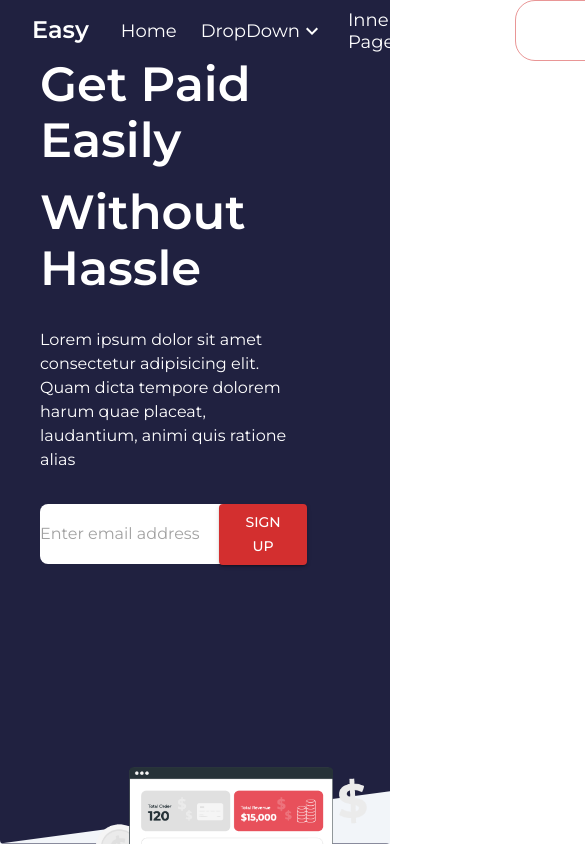
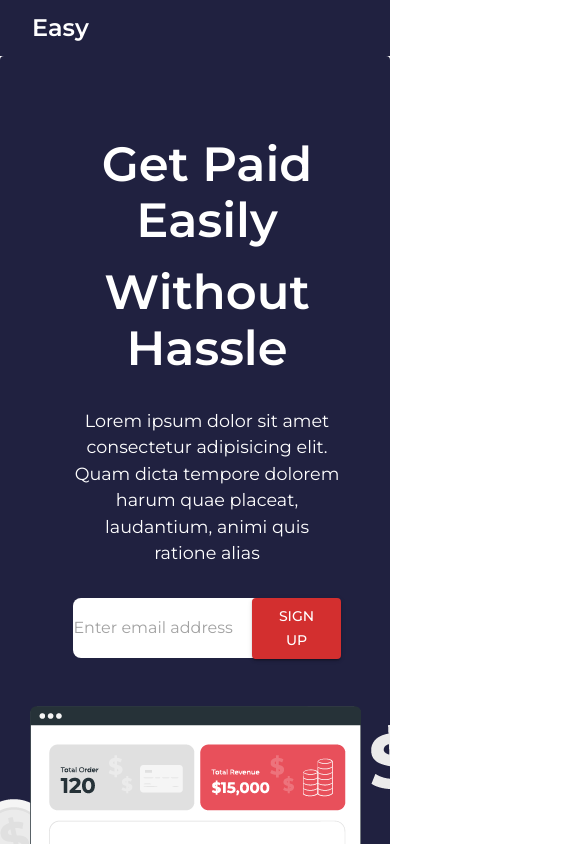
Before and after one commit to Kwesi-dev/material-ui-web-template, a React (Create React App) app: page / in a window 390 px wide. Shown: the top 844 px of the page, 585 px wide, since content can reach past the window. Built offline with nearby package versions, Linux system fonts and the light colour scheme.

Commit message:
working on the responsive designing

```diff
--- a/src/App.js
+++ b/src/App.js
@@ -11,6 +11,18 @@ const theme = createTheme({
     fontFamily:[
       "Montserrat"
     ]
+  },
+  breakpoints: {
+    values: {
+      xs: 0,
+      mobile: 425,
+      sm: 600,
+      tablet: 768,
+      md: 900,
+      laptop: 1024,
+      lg: 1200,
+      xl: 1536,
+    },
   }
 })
 function App() {
--- a/src/components/Navbar.jsx
+++ b/src/components/Navbar.jsx
@@ -29,7 +29,7 @@ const Navbar = ()=>{
                                 Easy
                             </Typography>
                         </Link>
-                        <Box sx={{flex: 3, display: "flex", alignItems: "center", justifyContent: "space-between"}}>
+                        <Box sx={{flex: 3, display: {xs: "none", md:"flex"}, alignItems: "center", justifyContent: "space-between"}}>
                             <Box sx={{display: "flex", alignItems: "center"}}>
                                 <Link to="/" style={{color: "inherit", textDecoration: "none"}}>
                                     <Box sx={{display: "flex", mr: 3, cursor: "pointer", alignItems: "center", ":hover":{ color: "#ab3849"}}}>
@@ -63,7 +63,7 @@ const Navbar = ()=>{
                                 </Link>
                                 <Link to="/contact" style={{color: "inherit", textDecoration: "none"}}>
                                     <Box sx={{display: "flex", mr: 3, cursor: "pointer", alignItems: "center", ":hover":{ color: "#ab3849"}}}>
-                                        <Typography variant="span" sx={{fontSize: 18}}>Contact Us</Typography>
+                                        <Typography variant="span" sx={{fontSize: {md: 16, laptop: 18}}}>Contact Us</Typography>
                                     </Box>
                                 </Link>
                             </Box>
--- a/src/pages/Blogs.jsx
+++ b/src/pages/Blogs.jsx
@@ -11,7 +11,7 @@ const Blogs = () => {
             </Box>
             <Grid container spacing={3}>
                 {blogs.map((blog)=>
-                    <Grid item md={3} key={blog.id}>
+                    <Grid item mobile={6} md={3} key={blog.id}>
                         <Card sx={{cursor: "pointer"}}>
                             <CardMedia
                                 component="img"
--- a/src/pages/Home.jsx
+++ b/src/pages/Home.jsx
@@ -5,15 +5,15 @@ import Slant from "../assets/slant.svg"
 const Home = () => {
   return (
     <Paper
-        sx={(theme)=>({backgroundColor: "#202140", height: `calc(100vh - ${theme.mixins.toolbar.minHeight}px)`, width:"100%", overflowX: "hidden",position: "relative", top: `${theme.mixins.toolbar.minHeight}px`})} elevation={0}>
-        <Container maxWidth="lg" sx={{height: "100%"}}>
-            <Grid container alignItems="center" justifyContent="center" sx={{height: "80%"}}>
-                <Grid item xs={12} md={6} sx={{pl: 3}}>
-                    <Box sx={{width: "80%", mb: 4}}>
-                        <Typography variant="h3" component="h3" color="#ffff" sx={{fontWeight: "bold", mb: 2}}>Get Paid Easily</Typography>
-                        <Typography variant="h3" component="h3" color="#ffff" sx={{fontWeight: "bold"}}>Without Hassle</Typography>
+        sx={(theme)=>({backgroundColor: "#202140", height: {sm: "100%", md: `calc(100vh - ${theme.mixins.toolbar.minHeight}px)`}, width:"100%", overflowX: "hidden",position: "relative", top: `${theme.mixins.toolbar.minHeight}px`})} elevation={0}>
+        <Container maxWidth="lg" sx={{height: "100%", width:"100%"}}>
+            <Grid container alignItems="center" justifyContent="center" sx={{width: "100%", height: "80%", m: {xs: "0 auto"}}}>
+                <Grid item xs={12} md={6} sx={{pl: 3, display: {xs: 'flex', md: "block"}, flexDirection: {xs: "column", md: "inherit"}, justifyContent: {xs: "center", md: "inherit"}, alignItems: {xs: "center", md: "inherit"}}}>
+                    <Box sx={{width: "80%", mb: 4, mt:{xs: 10, md: "inherit"}}}>
+                        <Typography variant="h3" component="h3" color="#ffff" sx={{fontWeight: "bold", mb: 2, fontSize: { md: "2.4rem", laptop: "3rem"}, textAlign: {xs: "center", md: "inherit"}}}>Get Paid Easily</Typography>
+                        <Typography variant="h3" component="h3" color="#ffff" sx={{fontWeight: "bold", fontSize: { md: "2.4rem", laptop: "3rem"}, textAlign: {xs: "center", md: "inherit"}}}>Without Hassle</Typography>
                     </Box>
-                    <Typography variant="body1" component="div"color="#ffff" sx={{width: "80%", mb: 4}}>
+                    <Typography variant="body1" component="div"color="#ffff" sx={{width: "80%", mb: 4, textAlign: {xs: "center", md: "inherit"}, fontSize: { xs: "1.1rem"}}}>
                         Lorem ipsum dolor sit amet consectetur adipisicing elit. Quam dicta tempore dolorem harum quae placeat, laudantium, animi quis ratione alias
                     </Typography>
                     <Box sx={{backgroundColor: "#ffff", width: "80%", height: 60, borderRadius: 2, display: "flex", alignItems: "center", justifyContent: "space-around"}}>
@@ -24,8 +24,8 @@ const Home = () => {
                         <Button variant="contained" color="error">Sign up</Button>
                     </Box>
                 </Grid>
-                <Grid item xs={12} md={6} alignItems="center" justifyContent="flex-end" sx={{zIndex: 4, width: "100%", height: "100%", pt: 6}}>
-                    <img src={SapiensImg} alt="homepage img" style={{width: "80%", height: "100%", objectFit: "contain", float: "right"}}/>
+                <Grid item xs={12} md={6} alignItems="center" sx={{zIndex: 4, width: "100%", height: "100%", pt: 6, display: {xs: 'flex', md: "block"}, flexDirection: {xs: "column", md: "inherit"}, justifyContent: {xs: "center", md: "inherit"}, alignItems: {xs: "center", md: "inherit"}}}>
+                    <img src={SapiensImg} alt="homepage img" style={{width: {xs: "60%",md: "80%"}, height: {xs: "80%", md: "100%"}, objectFit: "contain", float: {xs:"center", md: "right"}}}/>
                 </Grid>
             </Grid>
         </Container>
--- a/src/pages/Pricing.jsx
+++ b/src/pages/Pricing.jsx
@@ -73,7 +73,7 @@ const Pricing = () => {
                 </Stack>
             </Box>
             <Grid container sx={{mt: 10}}>
-                <Grid item md={4}>
+                <Grid item mobile={6} md={4}>
                     <Paper elevation={0} sx={{backgroundColor: "#f2f5fa", height: 500, width: "90%", display: "flex", flexDirection: "column", alignItems: "center", justifyContent: "space-around"}}>
                         <Box sx={{pt: 4, boxSizing: "border-box"}}>
                             <Typography variant="h5" color="#202140" sx={{textAlign: "center", fontWeight: "bold", mb: 3}}>Personal</Typography>
@@ -114,7 +114,7 @@ const Pricing = () => {
                         <Button variant="contained" color="error" sx={{borderRadius: 4, mb: 2}}>Get Started</Button>
                     </Paper>
                 </Grid>
-                <Grid item md={4}>
+                <Grid item mobile={6} md={4}>
                     <Paper elevation={0} sx={{height: 500, width: "90%",  display: "flex", flexDirection: "column", alignItems: "center", justifyContent: "space-around"}}>
                         <Box sx={{pt: 4, boxSizing: "border-box"}}>
                             <Typography variant="h5" color="#202140" sx={{textAlign: "center", fontWeight: "bold", mb: 3}}>Enterprise</Typography>
@@ -155,7 +155,7 @@ const Pricing = () => {
                         <Button variant="contained" color="error" sx={{borderRadius: 4, mb: 2}}>Get Started</Button>
                     </Paper>
                 </Grid>
-                <Grid item md={4}>
+                <Grid item mobile={6} md={4}>
                 <Paper elevation={0} sx={{backgroundColor: "#f2f5fa", height: 500, width: "90%", display: "flex", flexDirection: "column", alignItems: "center", justifyContent: "space-around"}}>
                         <Box sx={{pt: 4, boxSizing: "border-box"}}>
                             <Typography variant="h5" color="#202140" sx={{textAlign: "center", fontWeight: "bold", mb: 3}}>Enterprise</Typography>
--- a/src/pages/Testimonial.jsx
+++ b/src/pages/Testimonial.jsx
@@ -5,19 +5,19 @@ const Testimonial = () => {
   return (
     <Paper elevation={0} sx={{backgroundColor: "#f2f5fa", py: 10}}>
         <Container maxWidth="lg">
-            <Grid container>
-                <Grid item md={6}>
-                    <Typography variant="h6" color="error" sx={{fontWeight: "bold", fontSize: 16}}>Join now</Typography>
-                    <Typography variant="h4" sx={{width: "60%", fontWeight: "bold", mb: 2}} color="#202140">
+            <Grid container sx={{width: "100%"}}>
+                <Grid item xs={12} md={6} sx={{width: "100%", display: {xs: "flex", md: "block"}, flexDirection: "column", alignContent: "center", justifyContent: "center", mb: {xs: 10, md: 0}}}>
+                    <Typography variant="h6" color="error" sx={{fontWeight: "bold", fontSize: 16, textAlign: {xs: "center", md: "inherit"}}}>Join now</Typography>
+                    <Typography variant="h4" sx={{width: "60%", fontWeight: "bold", mb: 2, textAlign: {xs: "center", md: "inherit"}, alignSelf: {xs:"center", md: "inherit"}}} color="#202140">
                         Join More Than 90,000+ Amazing
                         People Loves Our Product
                     </Typography>
-                    <Typography variant="body1" sx={{width: "65%", fontWeight: "light", mb: 2}} color="#202140">
+                    <Typography variant="body1" sx={{width: "65%", fontWeight: "light", mb: 2, textAlign: {xs: "center", md: "inherit"}, alignSelf: {xs:"center", md: "inherit"}}} color="#202140">
                     Far far away, behind the word mountains, far from the countries Vokalia and Consonantia, there live the blind texts.
                     </Typography>
-                    <Button size="large" variant="contained" color="error" sx={{borderRadius: 6}}>Product Tour</Button>
+                    <Button size="large" variant="contained" color="error" sx={{borderRadius: 6, width: {xs: "50%"}, alignSelf: {xs:"center", md: "inherit"}}}>Product Tour</Button>
                 </Grid>
-                <Grid item md={6}>
+                <Grid item xs={12} md={6} sx={{width: {xs: "80%", md:"100%"}}}>
                     <TestimonialCard/>
                 </Grid>
             </Grid>
```
Also changed, not shown: src/components/Footer.jsx (+5 -5 lines), src/pages/Features.jsx (+6 -8 lines).
